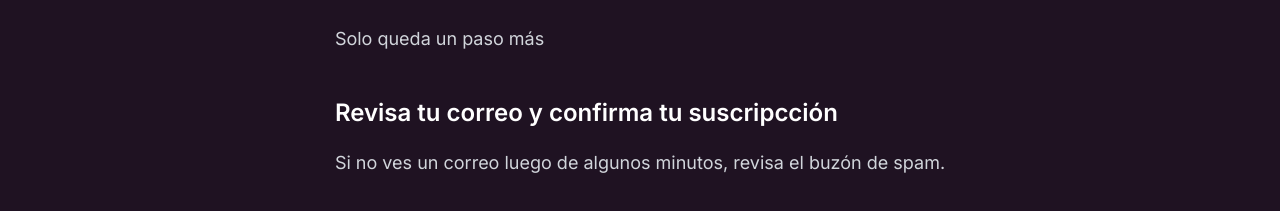
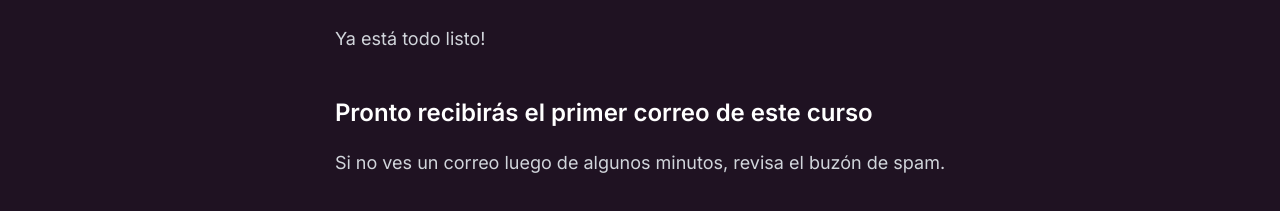
Before and after one commit to matiasfha/ts-fundamentals-lading, an Astro site: page /thanks in a window 1280 px wide. Shown: the part 193-404 px from the top of the page. Built offline with nearby package versions, Linux system fonts and the light colour scheme; Astro itself is replaced by a stand-in of ours.

Commit message:
fix thanks page

```diff
--- a/src/pages/thanks.astro
+++ b/src/pages/thanks.astro
@@ -11,9 +11,9 @@ import Layout from "../layouts/Layout.astro";
   <section class="pt-32 flex items-center">
   <div class="mx-auto prose prose-lg prose-invert ">
     <h1>Gracias por suscribirte!</h1>
-    <p>Solo queda un paso más</p>
+    <p>Ya está todo listo!</p>
 
-    <h3>Revisa tu correo y confirma tu suscripcción</h3>
+    <h3>Pronto recibirás el primer correo de este curso</h3>
 
     <smal>Si no ves un correo luego de algunos minutos, revisa el buzón de spam.</small>
   </div>
```
